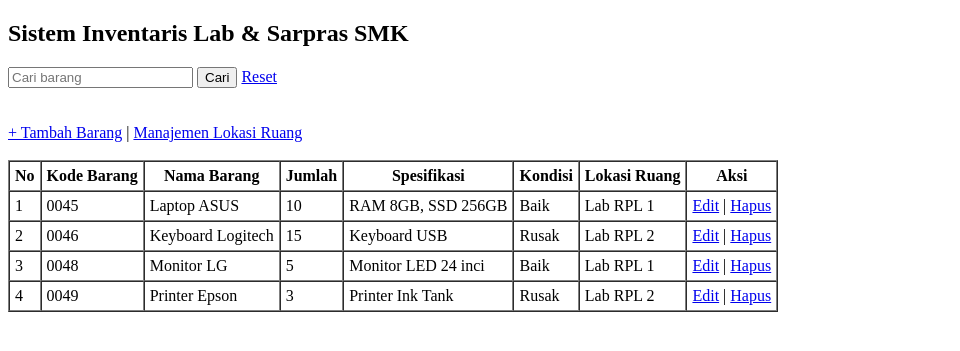
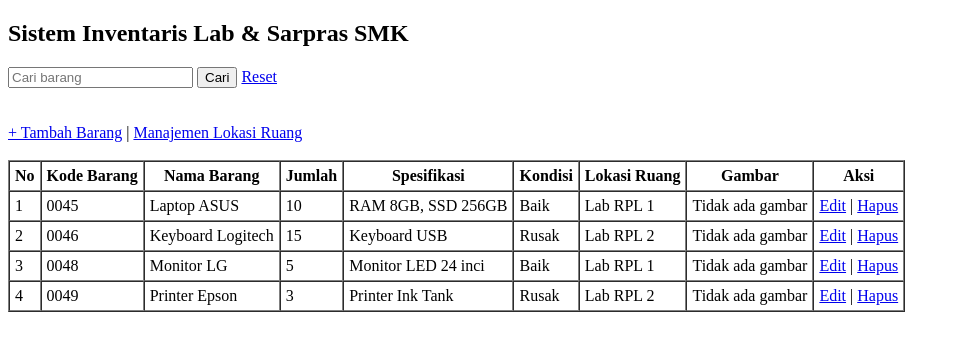
Before and after one commit to rismamaaaaaaa/sistem-inventaris-lab, a PHP site: page / in a window 1280 px wide. Shown: the top 351 px of the page, without its empty margins (0-960 px from the left). Run offline with PHP 8.4, Linux system fonts and the light colour scheme; data comes from the database, SQL or seed files in the repository; tables that the repository leaves empty hold one stand-in row (values such as "Sample post").

Commit message:
menambahkan gambar di index

```diff
--- a/index.php
+++ b/index.php
@@ -5,11 +5,15 @@ include "koneksi.php";
 if (isset($_GET['cari'])) {
     $cari = $_GET['cari'];
 
-    $query = mysqli_query($koneksi, "SELECT * FROM barang
-        WHERE nama_barang LIKE '%$cari%'
+    $query = mysqli_query($koneksi, "SELECT barang.*, lokasi.gambar
+        FROM barang
+        LEFT JOIN lokasi ON barang.lokasi_ruang = lokasi.nama_lokasi
+        WHERE barang.nama_barang LIKE '%$cari%'
         ");
 } else {
-    $query = mysqli_query($koneksi, "SELECT * FROM barang");
+    $query = mysqli_query($koneksi, "SELECT barang.*, lokasi.gambar
+        FROM barang
+        LEFT JOIN lokasi ON barang.lokasi_ruang = lokasi.nama_lokasi");
 }
 ?>
 
@@ -47,6 +51,7 @@ if (isset($_GET['cari'])) {
             <th>Spesifikasi</th>
             <th>Kondisi</th>
             <th>Lokasi Ruang</th>
+            <th>Gambar</th>
             <th>Aksi</th>
         </tr>
         <?php
@@ -62,6 +67,13 @@ if (isset($_GET['cari'])) {
             <td><?php echo $data['kondisi']; ?></td>
             <td><?php echo $data['lokasi_ruang']; ?></td>
             <td>
+                <?php if ($data['gambar']) { ?>
+                    <img src="uploads/lokasi/<?php echo $data['gambar']; ?>" alt="" width="100">
+                <?php } else { ?>
+                    Tidak ada gambar
+                <?php } ?>
+            </td>
+            <td>
                 <a href="edit.php?id=<?php echo $data['id']; ?>">Edit</a> |
                 <a href="hapus.php?id=<?php echo $data['id']; ?>" onclick="return confirm('Yakin hapus data ini?')">Hapus</a>
             </td>
```
